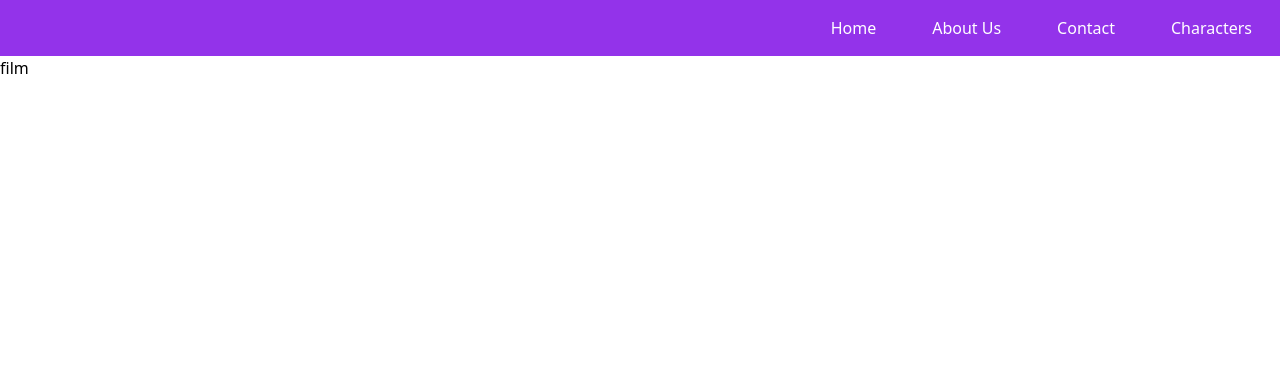
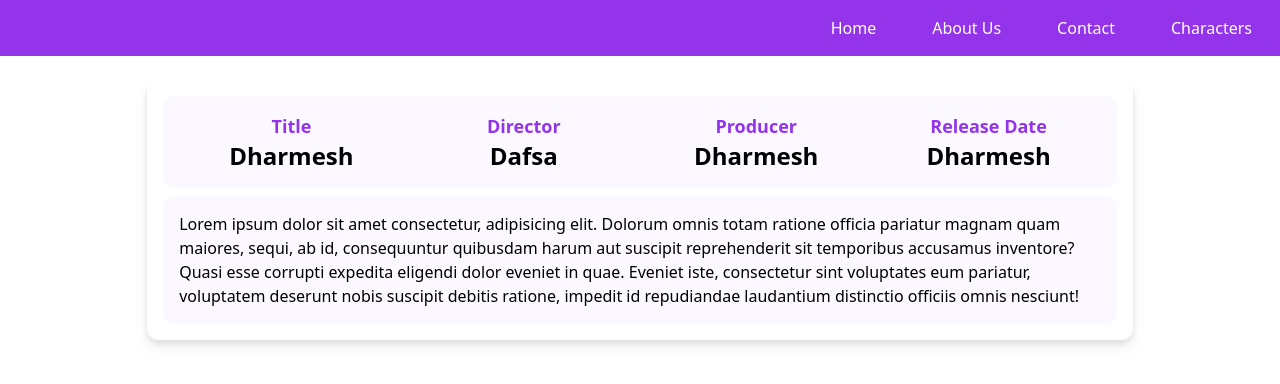
Before and after one commit to dharmeshrao/Starwars-chat360, a React (Create React App) app in the folder starwars/: page /films/1 in a window 1280 px wide. Shown: the top 384 px of the page. Built offline with nearby package versions, Linux system fonts and the light colour scheme.

Commit message:
films page started

```diff
--- a/starwars/src/components/pages/films/Films.jsx
+++ b/starwars/src/components/pages/films/Films.jsx
@@ -1,3 +1,39 @@
-export const Films = ()=>{
-    return <div>film</div>
-}
+export const Films = () => {
+  return (
+    <div className="p-6 flex flex-col gap-4">
+      <div className="w-4/5 p-4 bg-white m-auto rounded-xl drop-shadow-lg flex flex-col gap-2">
+        <div className="flex flex-row justify-between gap-2 bg-purple-100 bg-opacity-30 rounded-xl p-4">
+          <div className="w-1/4 text-center">
+            <h4 className="text-purple-600 font-semibold text-lg">Title</h4>
+            <p className="text-black text-2xl font-bold">Dharmesh</p>
+          </div>
+          <div className="w-1/4 text-center">
+            <h4 className="text-purple-600 font-semibold text-lg">Director</h4>
+            <p className="text-black text-2xl font-bold">Dafsa</p>
+          </div>
+          <div className="w-1/4 text-center">
+            <h4 className="text-purple-600 font-semibold text-lg">Producer</h4>
+            <p className="text-black text-2xl font-bold">Dharmesh</p>
+          </div>
+          <div className="w-1/4 text-center">
+            <h4 className="text-purple-600 font-semibold text-lg">
+              Release Date
+            </h4>
+            <p className="text-black text-2xl font-bold">Dharmesh</p>
+          </div>
+        </div>
+        <div className="bg-purple-100 bg-opacity-30 rounded-xl flex p-4">
+          Lorem ipsum dolor sit amet consectetur, adipisicing elit. Dolorum
+          omnis totam ratione officia pariatur magnam quam maiores, sequi, ab
+          id, consequuntur quibusdam harum aut suscipit reprehenderit sit
+          temporibus accusamus inventore? Quasi esse corrupti expedita eligendi
+          dolor eveniet in quae. Eveniet iste, consectetur sint voluptates eum
+          pariatur, voluptatem deserunt nobis suscipit debitis ratione, impedit
+          id repudiandae laudantium distinctio officiis omnis nesciunt!
+        </div>
+      </div>
+    </div>
+  );
+};
+
+// title, director, producer, release date, and the name of the characters in the film in a list
```
